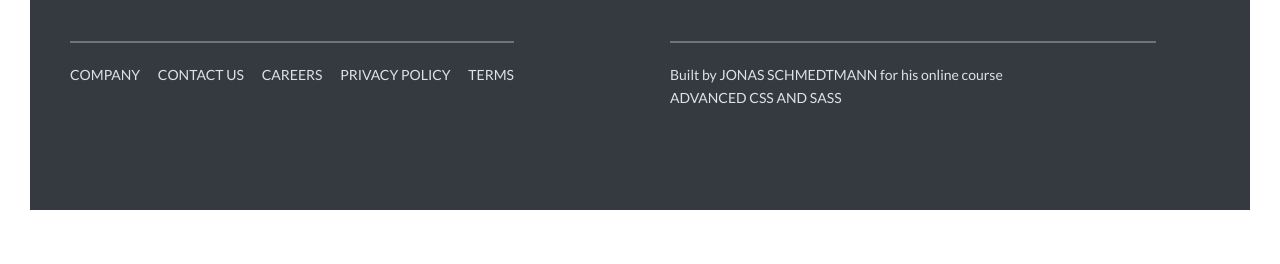
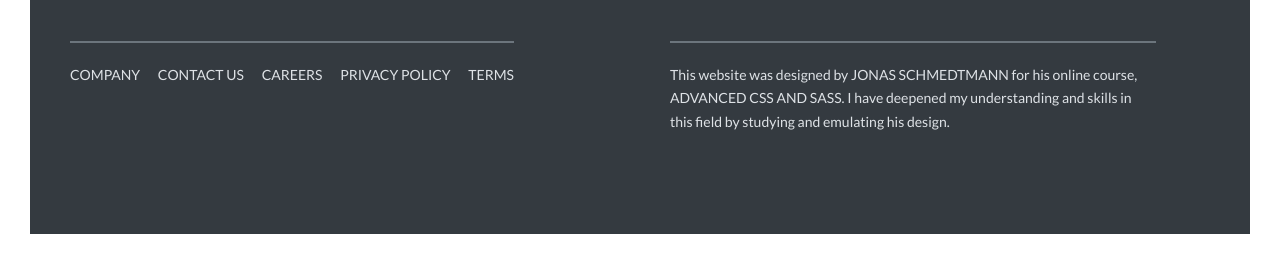
Before and after one commit to hgao1604/natours, a website: page index.html in a window 1280 px wide. Shown: the part 5854-6118 px from the top of the page. Before the commit the page ends 6094 px from the top, so only its background shows below. Drawn offline with Linux system fonts and the light colour scheme.

Commit message:
add some declaration

```diff
--- a/index.html
+++ b/index.html
@@ -433,10 +433,12 @@
         </div>
         <div class="col-1-of-2">
           <p class="footer__copyright">
-            Built by
+            This website was designed by
             <a href="#" class="footer__link">Jonas Schmedtmann</a> for his
-            online course
-            <a href="#" class="footer__link">Advanced CSS and Sass</a>
+            online course,
+            <a href="#" class="footer__link">Advanced CSS and Sass</a>. I have
+            deepened my understanding and skills in this field by studying and
+            emulating his design.
           </p>
         </div>
       </div>
```
